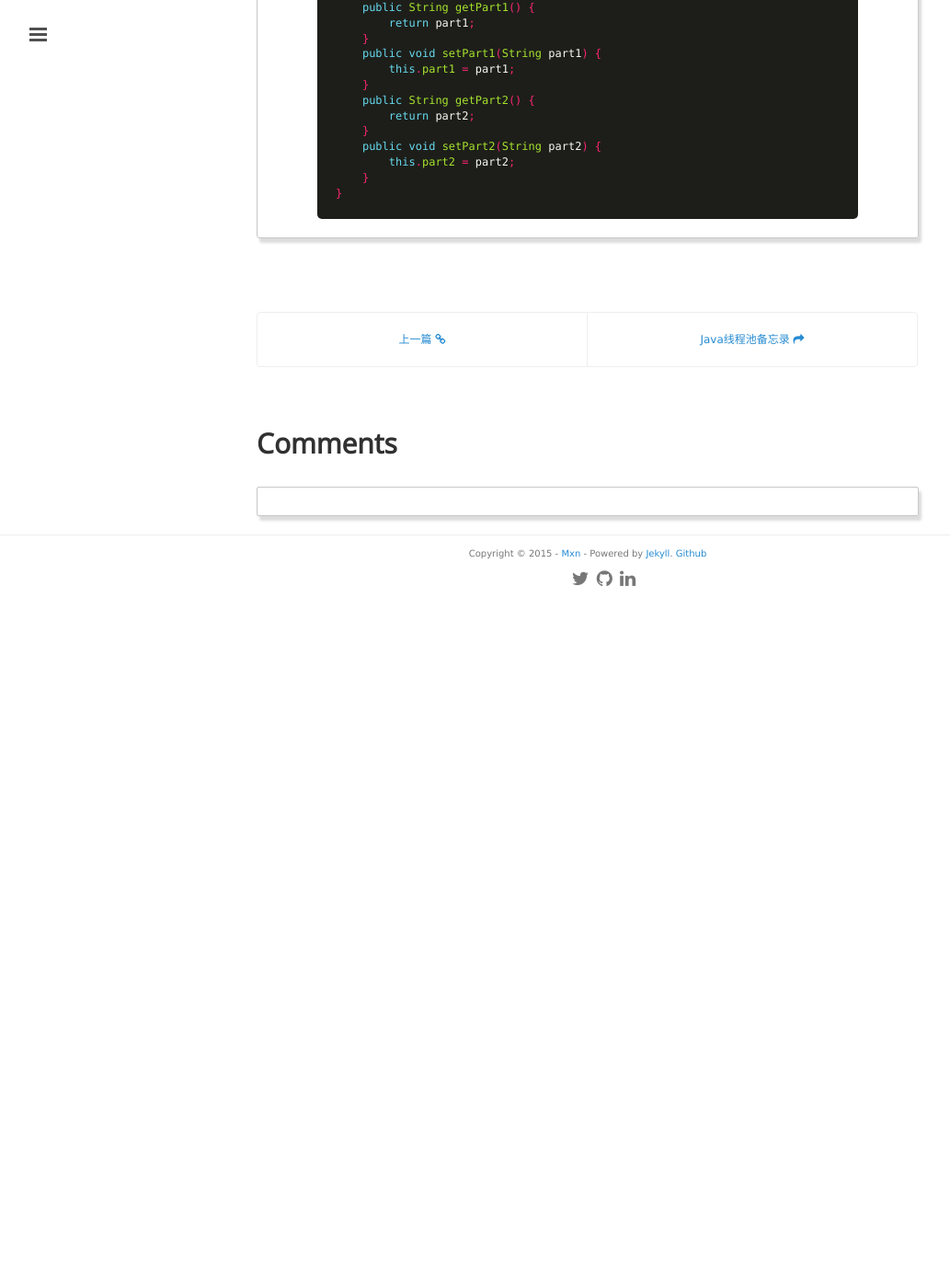
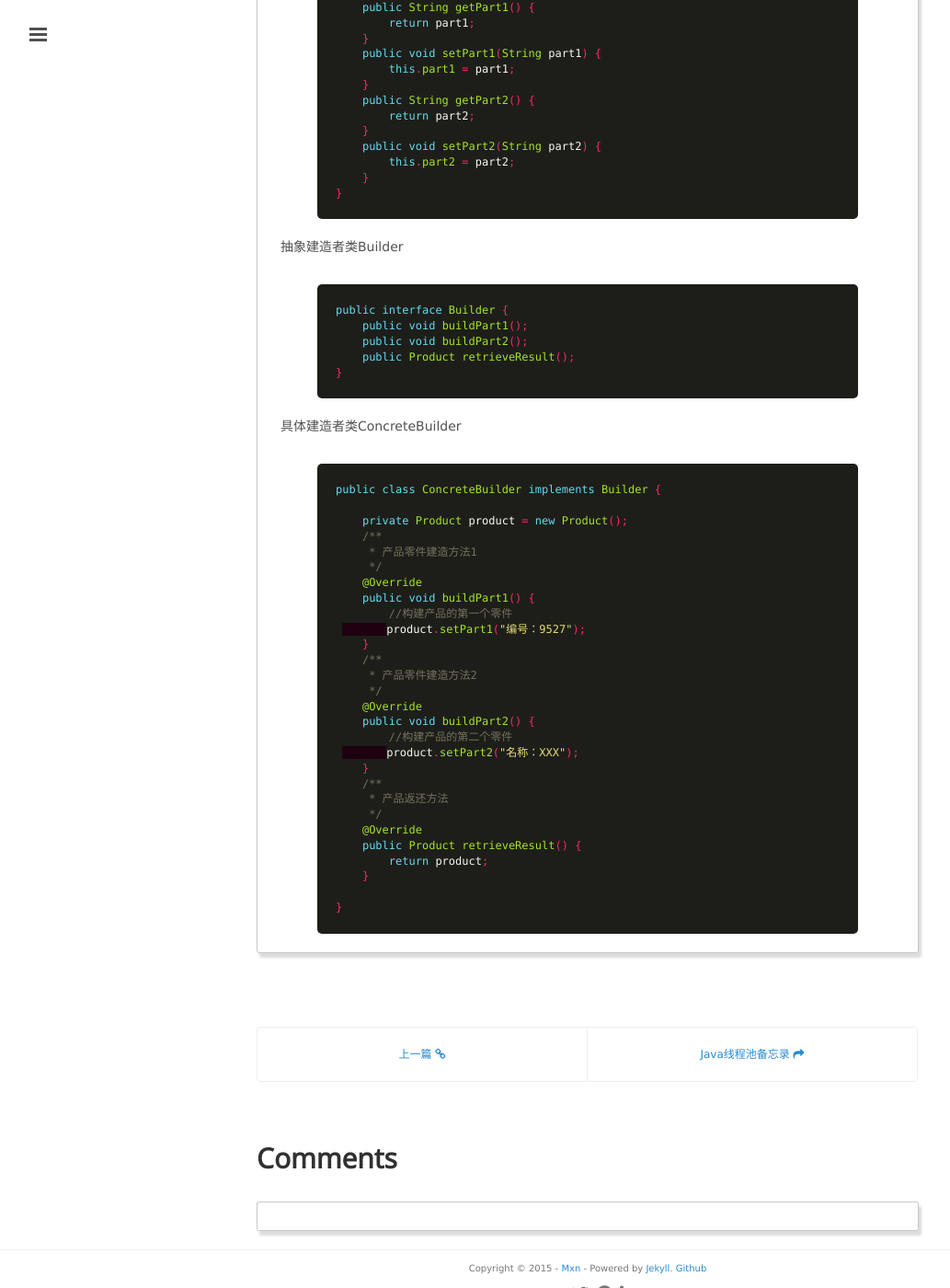
Before and after one commit to mxn21/mxn21.github.io, a Jekyll site: the page built from _posts/2015-6-14-android建设者模式分析.md, in a window 1280 px wide and 1400 px high, scrolled down 2171 px. Shown: the whole window at 92% size, without its empty margins (1-1034 px from the left). Built offline with Jekyll 4.4.1, drawn with Linux system fonts in a browser that asks for light colours; Markdown is read by kramdown in place of the engine named in the settings; comment, search, counter and statistics services are not loaded; before the commit the page ends 2825 px from its top, so only the background shows below that.

Commit message:
Update 2015-6-14-android建设者模式分析.md

```diff
--- a/_posts/2015-6-14-android建设者模式分析.md
+++ b/_posts/2015-6-14-android建设者模式分析.md
@@ -78,3 +78,48 @@
     }
 }
 {% endhighlight  %}
+
+
+抽象建造者类Builder
+
+{% highlight java %}
+
+public interface Builder {
+    public void buildPart1();
+    public void buildPart2();
+    public Product retrieveResult();
+}
+{% endhighlight  %}
+
+具体建造者类ConcreteBuilder
+
+{% highlight java %}
+public class ConcreteBuilder implements Builder {
+
+    private Product product = new Product();
+    /**
+     * 产品零件建造方法1
+     */
+    @Override
+    public void buildPart1() {
+        //构建产品的第一个零件
+ 　　　　product.setPart1("编号：9527");
+    }
+    /**
+     * 产品零件建造方法2
+     */
+    @Override
+    public void buildPart2() {
+        //构建产品的第二个零件
+ 　　　　product.setPart2("名称：XXX");
+    }
+    /**
+     * 产品返还方法
+     */
+    @Override
+    public Product retrieveResult() {
+        return product;
+    }
+
+}
+{% endhighlight  %}
```
